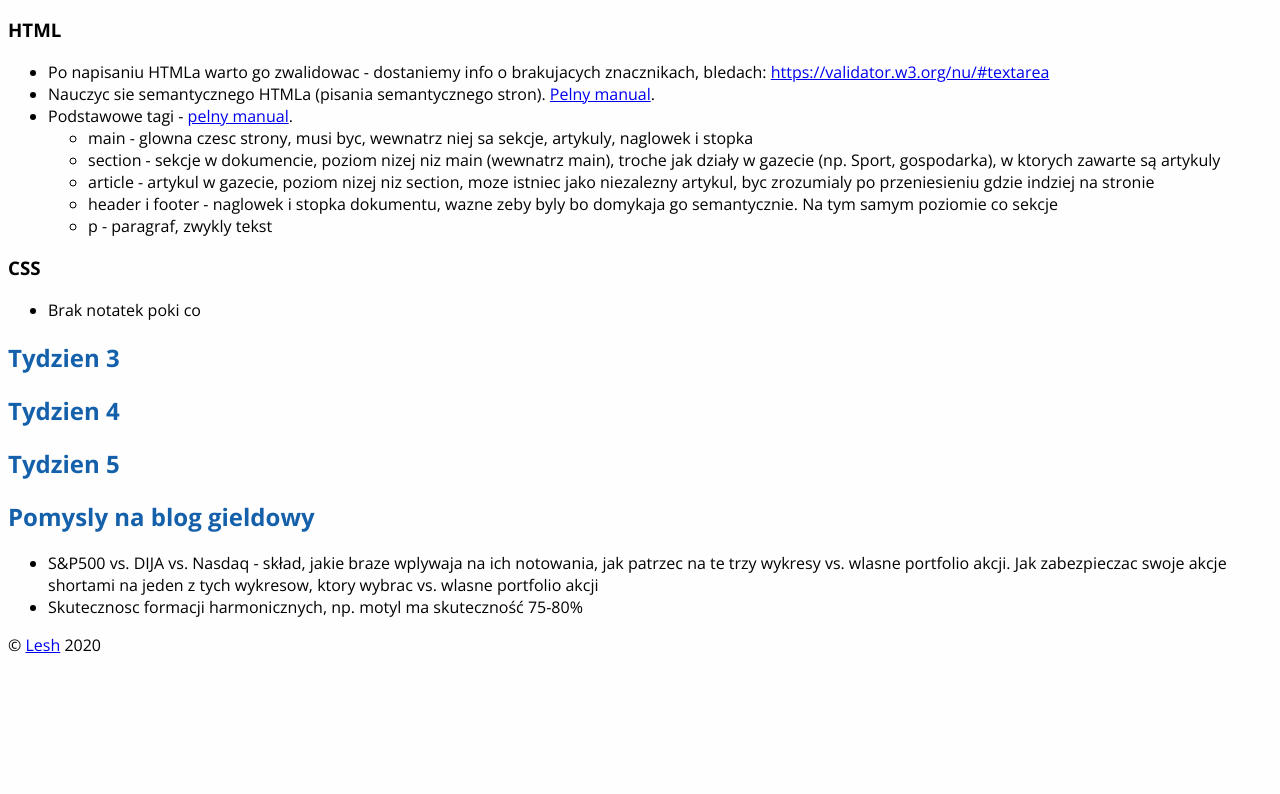
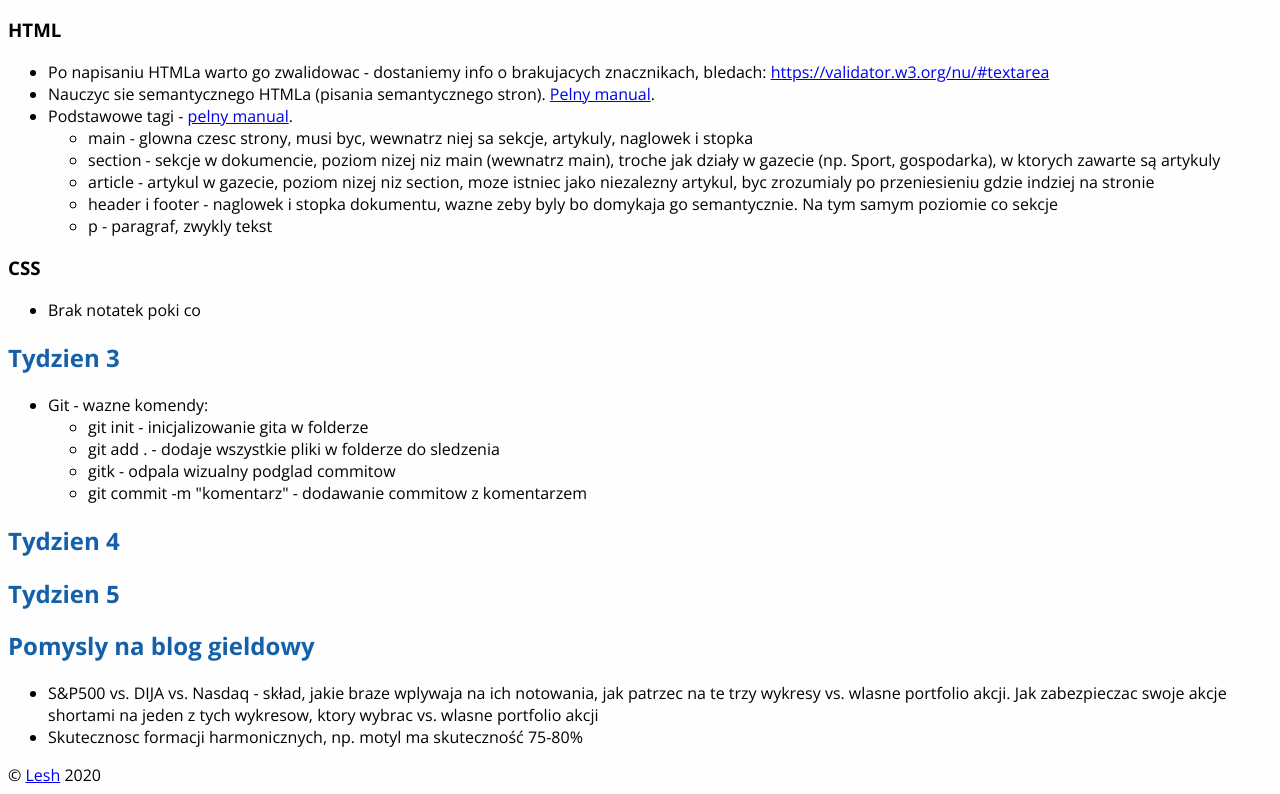
Before and after one commit to leszek-sutula/homepage, a plain HTML site: page index.html in a window 1280 px wide. Shown: the part 122-916 px from the top of the page. Before the commit the page ends 800 px from the top, so only its background shows below. Drawn offline with nearby package versions, Linux system fonts and the light colour scheme.

Commit message:
added notes to week 3

```diff
--- a/index.html
+++ b/index.html
@@ -47,6 +47,17 @@
 
         <section>
             <h2>Tydzien 3</h2>
+                <article>
+<ul>
+    <li>Git - wazne komendy:</li>
+    <ul>
+        <li>git init - inicjalizowanie gita w folderze</li>
+        <li>git add . - dodaje wszystkie pliki w folderze do sledzenia</li>
+        <li>gitk - odpala wizualny podglad commitow</li>
+        <li>git commit -m "komentarz" - dodawanie commitow z komentarzem</li>
+    </ul>
+</ul>
+                </article>
 
         </section>
 
```
